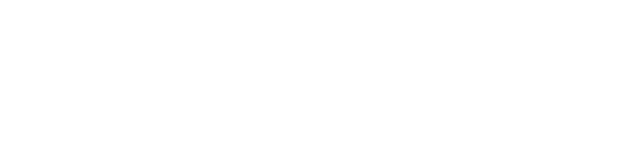
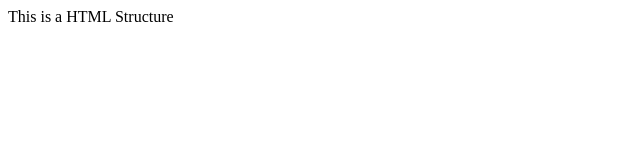
Before and after one commit to Tanveer-techi/newRepo, a plain HTML site: page index.html in a window 1280 px wide. Shown: the whole page, without its empty margins (0-640 px from the left). Drawn offline with Linux system fonts and the light colour scheme.

Commit message:
project version2

```diff
--- a/index.html
+++ b/index.html
@@ -6,6 +6,6 @@
     <title>Document</title>
 </head>
 <body>
-
+    This is a HTML Structure
 </body>
 </html>
```
